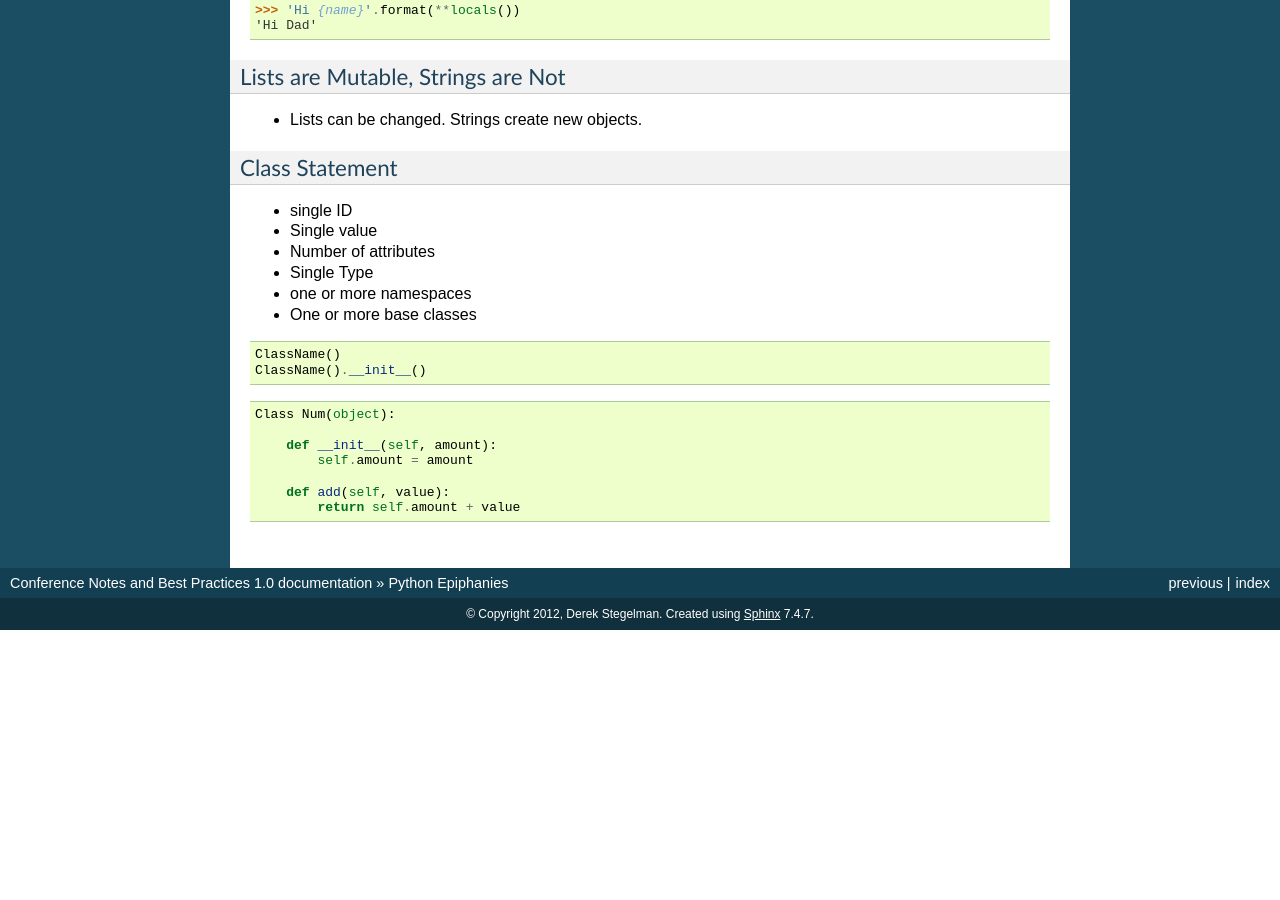
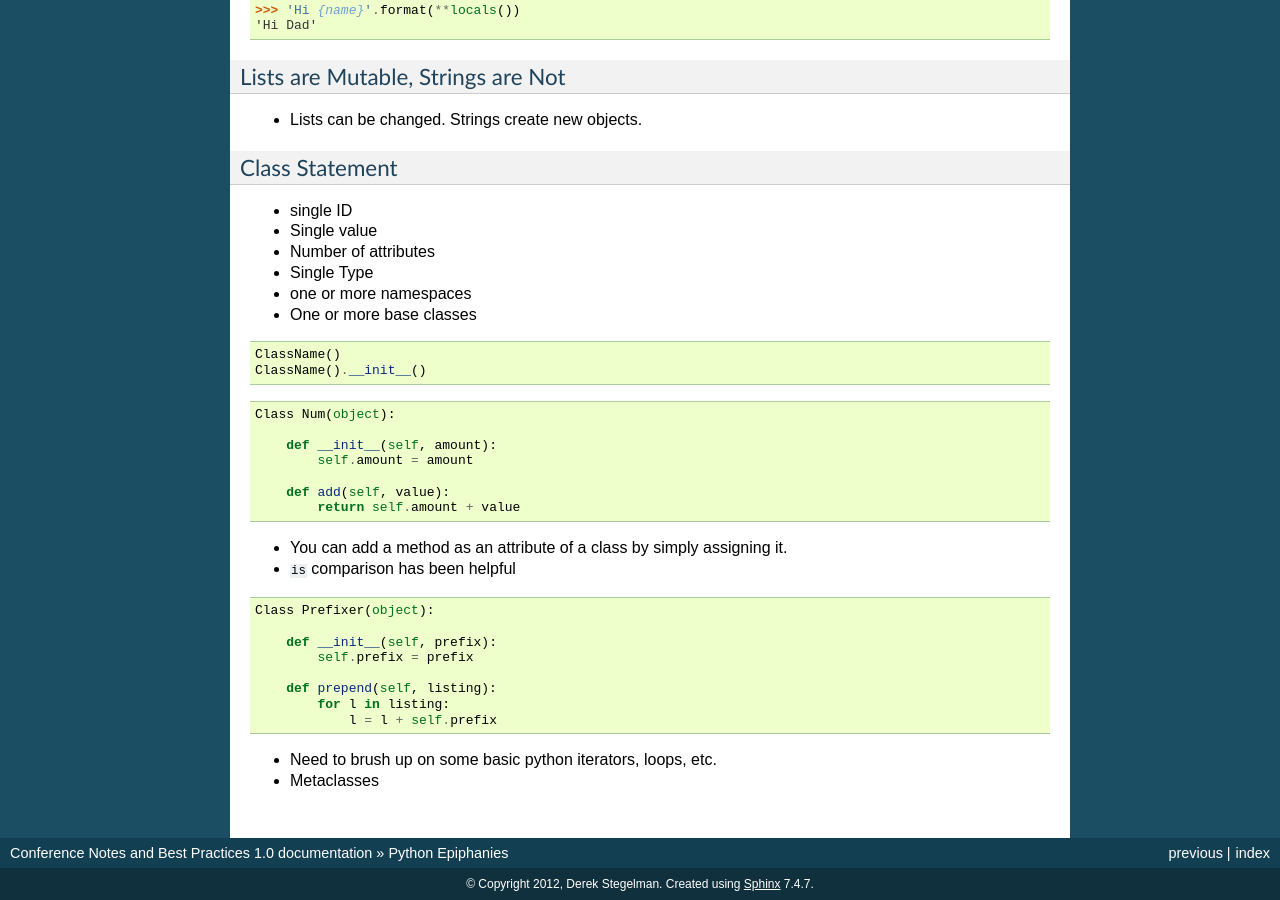
Before and after one commit to dstegelman/dstegelman-event-notes, a Sphinx documentation site: the page built from source/pycon2012/tutorials.rst, in a window 1280 px wide and 900 px high, scrolled down 2047 px. Built offline with Sphinx 7.4.7, drawn with Linux system fonts in a browser that asks for light colours; before the commit the page ends 2677 px from its top, so only the background shows below that.

Commit message:
Updates.

```diff
--- a/source/pycon2012/tutorials.rst
+++ b/source/pycon2012/tutorials.rst
@@ -148,3 +148,20 @@ Class Statement
 
         def add(self, value):
             return self.amount + value
+
+* You can add a method as an attribute of a class by simply assigning it.
+* ``is`` comparison has been helpful
+
+::
+
+    Class Prefixer(object):
+
+        def __init__(self, prefix):
+            self.prefix = prefix
+
+        def prepend(self, listing):
+            for l in listing:
+                l = l + self.prefix
+
+* Need to brush up on some basic python iterators, loops, etc.
+* Metaclasses
```
Also changed, not shown: 5 other files.
